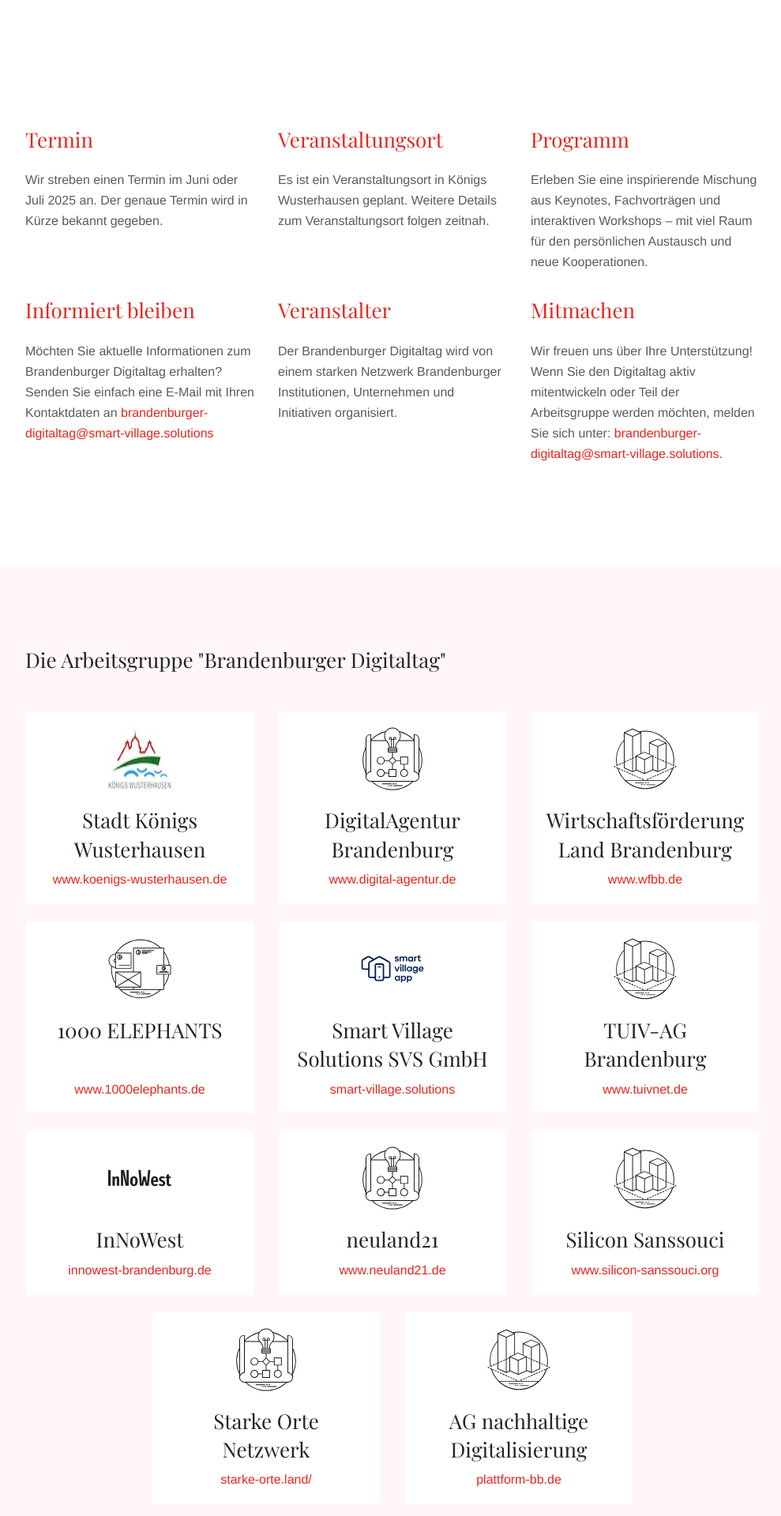
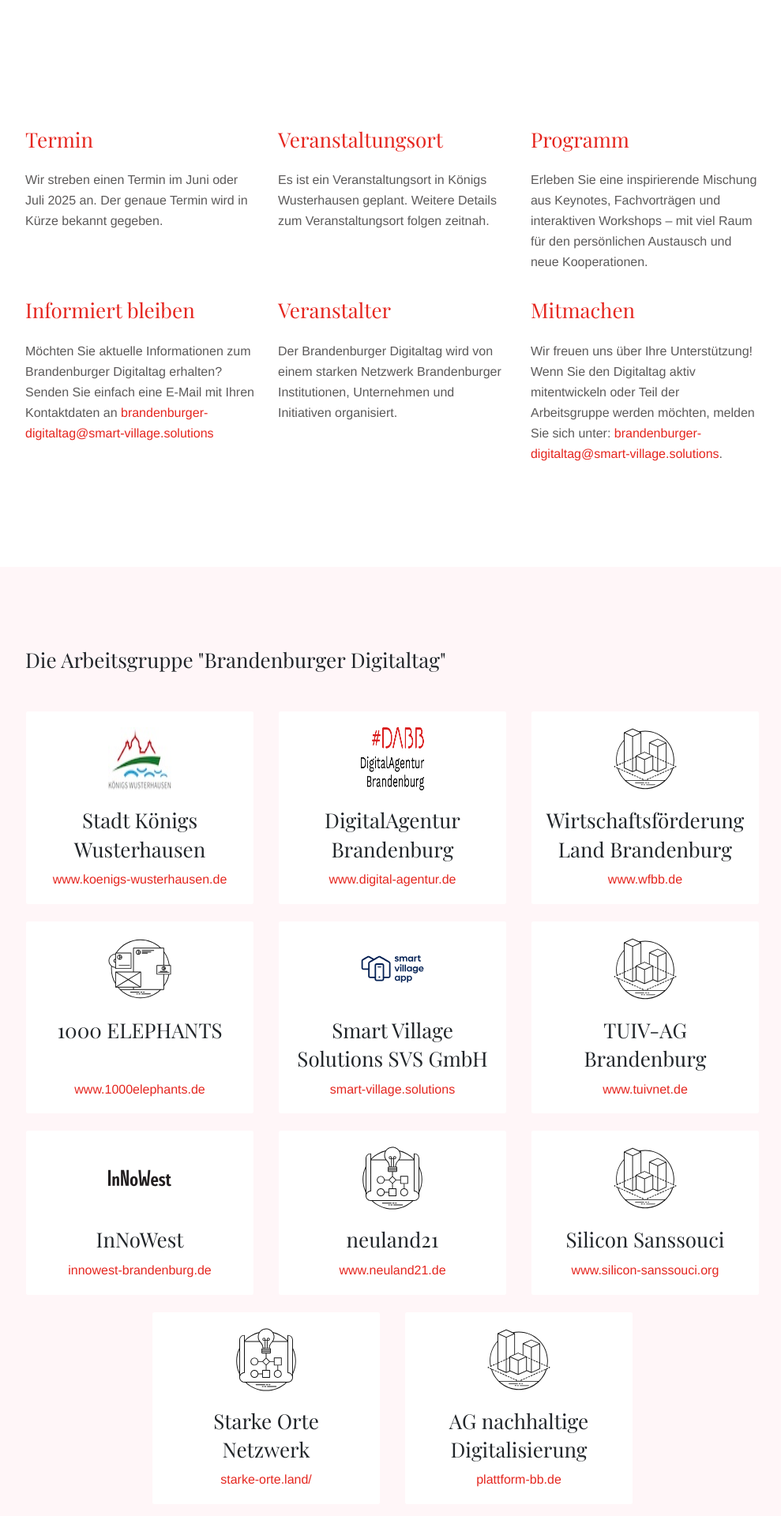
Before and after one commit to smart-village-solutions/brandenburger-digitaltag, a Jekyll site: the page built from index.md, in a window 1280 px wide. Shown: the part 955-2875 px from the top of the page at 79% size, without its empty margins (143-1132 px from the left). Built offline with Jekyll 4.4.1, drawn with Linux system fonts in a browser that asks for light colours.

Commit message:
Add DABB Logo

```diff
--- a/_data/features.json
+++ b/_data/features.json
@@ -11,7 +11,7 @@
     "title": "DigitalAgentur Brandenburg",
     "description": "<a href='https://www.digital-agentur.de'>www.digital-agentur.de</a>",
     "image": {
-      "url": "images/features/noun_The Process_1885341.svg",
+      "url": "images/ag/DABB-Logo.png",
       "width": 80,
       "height": 80
     }
@@ -49,7 +49,7 @@
       "url": "images/features/noun_3d modeling_1885342.svg",
       "width": 80,
       "height": 80
-    },
+    }
   },
   {
     "title": "InNoWest",
```
Also changed, not shown: images/ag/DABB-Logo.png (added).
